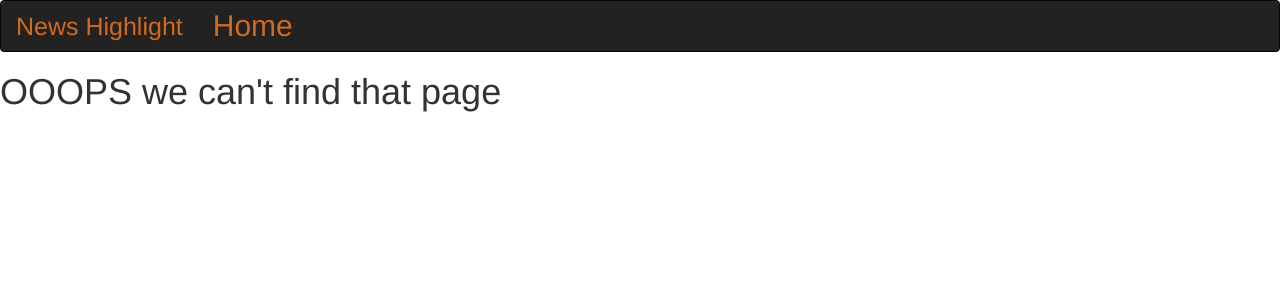
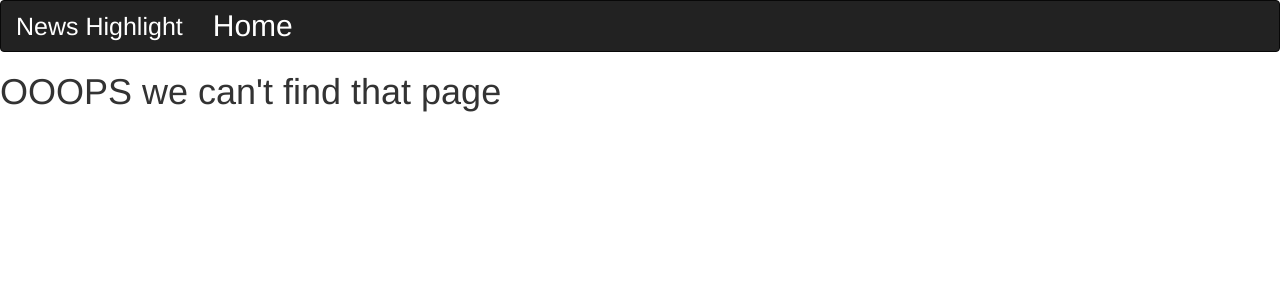
Before and after one commit to UmuhireAnuarithe/News_Highlight, a Flask app: template app/templates/fourOwfour.html in a window 1280 px wide. Shown: the top 300 px of the page. Run offline with Flask 2, Linux system fonts and the light colour scheme; the template is opened without the code that fills it, so the values that code supplies are empty; some libraries are stand-ins or nearby versions.

Commit message:
added styles on headers

```diff
--- a/app/templates/articles.html
+++ b/app/templates/articles.html
@@ -15,7 +15,7 @@
 
     <body>
         {% block content %}
-        <h1 style="text-align:center;color:chocolate;"> ARTICLES </h1>
+        <h1 style="text-align:center;color:#000;"> ARTICLES </h1>
         <div class="col-md-3"></div>
         <div class="col-md-6" style="text-align:center"></div>
         <ul>
--- a/app/templates/index.html
+++ b/app/templates/index.html
@@ -13,7 +13,7 @@
     <body style="background-color:wheat">
         <div class="container">
             <div class="jumbtron">
-                <h1 style="text-align:center;color: chocolate;"> NEWS SOURCES </h1>
+                <h1 style="text-align:center;color: #000;"> NEWS SOURCES </h1>
 
                 <ul>
                 {% for news_source in sources %}
--- a/app/templates/navbar.html
+++ b/app/templates/navbar.html
@@ -8,11 +8,11 @@
                 <span class="icon-bar"></span>
                 <span class="icon-bar"></span>
             </button>
-            <a class="navbar-brand" href="/" style="color: chocolate;font-size: 25px"> News Highlight </a>
+            <a class="navbar-brand" href="/" style="color: white;font-size: 25px"> News Highlight </a>
         </div>
         <div class="navbar-collapse collapse">
             <ul class="nav navbar-nav">
-                <li><a href="/" style="color: chocolate;font-size:30px">Home</a></li>
+                <li><a href="/" style="color: white;font-size:30px">Home</a></li>
         </div>
 
     </div>
```
